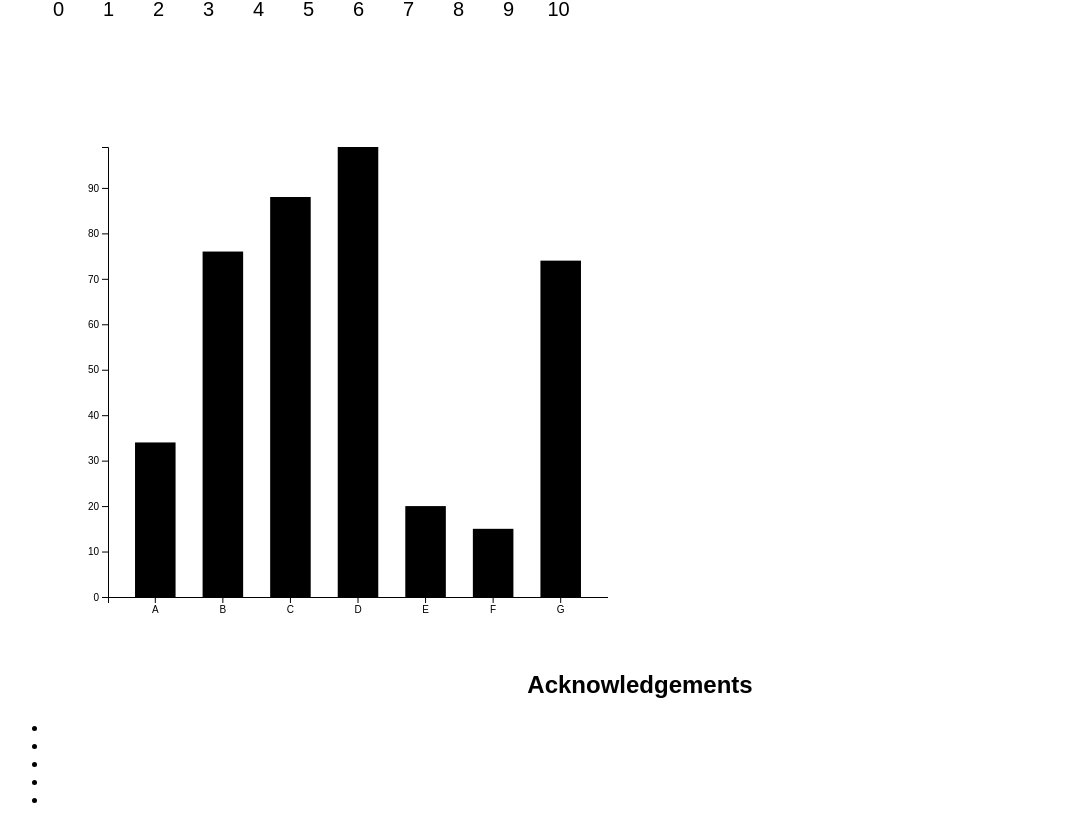
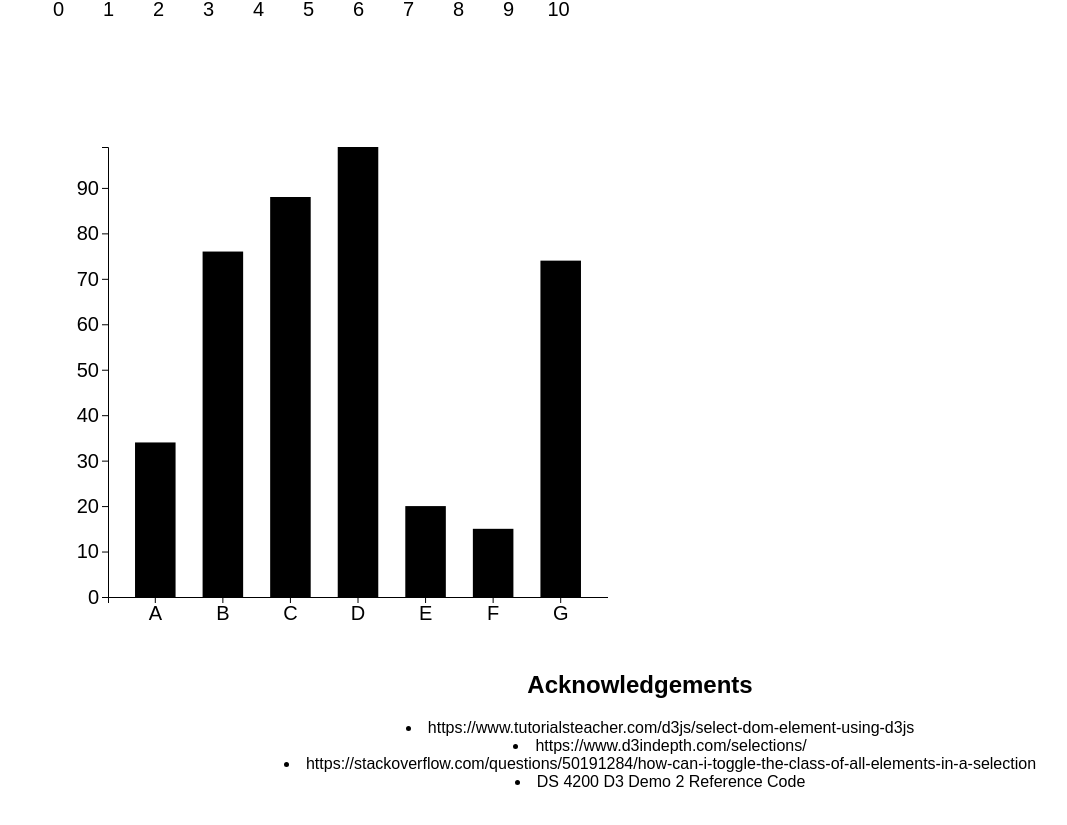
Before and after one commit to DS4200-S23-Class/hw-05-maddy-and-arlo-5, a plain HTML site: page index.html in a window 1280 px wide. Shown: the part 637-1462 px from the top of the page, without its empty margins (0-1067 px from the left). Drawn offline with Linux system fonts and the light colour scheme.

Commit message:
resolve final issues

```diff
--- a/index.html
+++ b/index.html
@@ -13,13 +13,14 @@
     <h1>hw-05: Interactive Graph with D3</h1>
 
     <div class = "container" id = "myDiv">
+
+        <!-- Left column div -->
         <div class = "Left" id = "Scatter">
-
-        </div>
-        <div class = "Left">
-
+            <div class = "vis1"></div>
+            <div class = "vis2"></div>
         </div>
 
+        <!-- Right column div -->
         <div class = "Right">
             <div id="selected_point">
                 <!-- Placeholder where the selected point coordinates will appear -->
@@ -60,26 +61,19 @@
                 </button>
             </div>
         </div>
-
-
     </div>
 
+    <!-- List resources used -->
     <h2> Acknowledgements </h2>
     <div>
          <ul>
-            <li></li>
-            <li></li>
-            <li></li>
-            <li></li>
-            <li></li>
+            <li>https://www.tutorialsteacher.com/d3js/select-dom-element-using-d3js</li>
+            <li>https://www.d3indepth.com/selections/</li>
+            <li>https://stackoverflow.com/questions/50191284/how-can-i-toggle-the-class-of-all-elements-in-a-selection</li>
+            <li>DS 4200 D3 Demo 2 Reference Code</li>
         </ul>
-
     </div>
-
-
-
 
     <script src="js/d3.v6.1.1/main.js"></script>
 </body>
-
 </html>
--- a/js/d3.v6.1.1/main.js
+++ b/js/d3.v6.1.1/main.js
@@ -1,24 +1,24 @@
 // Homework 5 JS Code
 
+// creating constant visualization dimenions
 const FRAME_HEIGHT = 600;
 const FRAME_WIDTH = 600;
 const MARGINS = {left: 50, right: 50, top: 50, bottom: 50};
 
-// setting vis dmiensions
 const VIS_HEIGHT = FRAME_HEIGHT - MARGINS.top - MARGINS.bottom;
 const VIS_WIDTH = FRAME_WIDTH - MARGINS.left - MARGINS.right;
 
 
-// functions for event handling
+// general functions for event handling for points
 function pointHoveredOn(event, d) {
                     d3.select(this)
                         .style('fill', 'yellow');
-                }
+                };
 
 function pointHoveredOff(event, d) {
                     d3.select(this)
                         .style('fill', 'black');
-                }
+                };
 
 function pointClicked(event, d) {
                     let point = d3.select(this)
@@ -29,10 +29,10 @@ function pointClicked(event, d) {
                     let y = (FRAME_HEIGHT - this.getAttribute('cy') - MARGINS.top) / VIS_HEIGHT * 10
                     let newText = 'Last Point Clicked: ' + x + ", " + y;
                     document.getElementById('selected_point').innerHTML = newText;
-                    }
+                };
 
-// frame for scatter axis
-const FRAME1 = d3.select('.Left')
+// create frame for scatterplot
+const FRAME1 = d3.select('.vis1')
 				.append('svg')
 					.attr('height', FRAME_HEIGHT)
 					.attr('width', FRAME_HEIGHT)
@@ -59,7 +59,7 @@ d3.csv('data/scatter-data.csv').then((data) => {
             .range([0, VIS_HEIGHT]);
 
 
-    // plotting points onto frame, assigning attributes
+    // plotting points onto frame with size and positional attributes
 	FRAME1.selectAll('points')
 			.data(data)
 			.enter()
@@ -73,39 +73,37 @@ d3.csv('data/scatter-data.csv').then((data) => {
 				.attr('r', 10)
 				.attr('class', 'point');
 
-    // add x axis
+    // create x and y axes
 	FRAME1.append('g')
 			.attr('transform', 'translate(' + MARGINS.left + ','
 												+ (MARGINS.top + VIS_HEIGHT) +')')
 			.call(d3.axisBottom(xscale))
 				.attr('font-size', '20px');
 
-    // add y axis
     FRAME1.append('g')
             .attr('transform', 'translate(' + MARGINS.left + ','
                                                     + MARGINS.top +')')
             .call(d3.axisLeft(yscale))
                     .attr('font-size', '20px');
 
-
-
-
-    // Add event listeners
+    // add event listeners to all points
     FRAME1.selectAll('.point')
           .on('mouseover', pointHoveredOn)
           .on('mouseout', pointHoveredOff)
           .on('click', pointClicked);
-})
+});
 
-// Add point from user input
-function addUserPoint() {
+// creating function to add point from user input
+function addUserPoint(){
+
+    // taking users selected x and y values
     let x = document.getElementById("selectX").value;
     let y = document.getElementById("selectY").value;
 
+    // only adding a point if both and x and y value are chosen
+    if(x != "X-Coordinate" && y != "Y-Coordinate"){
 
-    if (x != "X-Coordinate" && y != "Y-Coordinate"){
-
-        // scaling
+        // scaling functions based on 1-10 axes already present
         const xscale = d3.scaleLinear()
                 .domain([0, 10])
                 .range([0, VIS_WIDTH]);
@@ -114,53 +112,66 @@ function addUserPoint() {
                 .range([0, VIS_HEIGHT]);
 
         // adding point
-        let point = document.createElementNS("http:///www.w3.org/2000/svg", "circle");
-        point.setAttribute("cx", xscale(x));
-        point.setAttribute("cy", yscale(y));
+        let frame = document.getElementById('FRAME1')
+        let point = document.createElementNS('http://www.w3.org/2000/svg', 'circle'); ;
+        point.setAttribute("cx", xscale(x) + MARGINS.left);
+        point.setAttribute("cy", yscale(y) + MARGINS.top);
         point.setAttribute("r", 10);
-        document.getElementById('FRAME1').appendChild(point);
+        frame.appendChild(point);
 
         // adding point functionality
         point.addEventListener("mouseover", pointHoveredOn);
         point.addEventListener("mouseout", pointHoveredOff);
         point.addEventListener("click", pointClicked);
+}};
 
-}}
-
-// Add button functionality
+// add button functionality
 document.getElementById("subButton").addEventListener("click", addUserPoint);
 
 // add frame for bar chart
-const svg = d3.select('.Left')
+const FRAME2 = d3.select('.vis2')
 				.append('svg')
 					.attr('height', FRAME_HEIGHT)
 					.attr('width', FRAME_HEIGHT)
-					.attr('class', "frame");
+					.attr('class', 'frame')
+                    .attr('id', 'FRAME2');
 
 // read in the bar chart data
 d3.csv('data/bar-data.csv').then((data) => {
 
+   // create scaling functions
+    let X_SCALE = d3.scaleBand()
+                        .range([0, VIS_WIDTH])
+                        .padding(0.4);
+    let Y_SCALE =  d3.scaleLinear()
+                        .range([VIS_HEIGHT - 50,0]);
 
-    // Max values for scaling functions
-    const MAX_X = data.length;
-    const MAX_Y = d3.max(data, (d) => {
-                                return parseInt(d.amount)
-                            });
+    // initialize g for axis
+    let g = FRAME2.append("g").attr("transform", "translate(" +100+","+100+")");
 
-   // scaling functions
-    let X_SCALE = d3.scaleBand().range([0, VIS_WIDTH]).padding(0.4)
-    let Y_SCALE =  d3.scaleLinear().range([VIS_HEIGHT - 50,0]);
+        // mapping letter categories to the axis
+        X_SCALE.domain(data.map((d)=>{
+                                    return d.category;
+                                }));
 
-    let g = svg.append("g").attr("transform", "translate(" +100+","+100+")");
+        // scaling y values
+        Y_SCALE.domain([0,d3.max(data, (d)=> {
+                                        return d.amount;
+                                    })]);
 
-        X_SCALE.domain(data.map((d)=>{return d.category;}));
-        Y_SCALE.domain([0,d3.max(data, (d)=> {return d.amount;})]);
-        g.append("g").attr('transform','translate(0,' + (VIS_HEIGHT - 50) + ')')
+        // append
+        g.append("g")
+            .attr('transform','translate(0,' + (VIS_HEIGHT - 50) + ')')
             .call(d3.axisBottom(X_SCALE))
+            .attr("font-size", '20px');
 
-        g.append('g').call(d3.axisLeft(Y_SCALE).tickFormat((d)=>{
-            return d;
-        }).ticks(8));
+        g.append('g')
+            .call(d3.axisLeft(Y_SCALE)
+            .tickFormat((d)=>{
+                            return d;
+                        }).ticks(8))
+            .attr("font-size", '20px')
+            ;
 
     // append all bars to chart
     g.selectAll(".bar")
@@ -172,42 +183,34 @@ d3.csv('data/bar-data.csv').then((data) => {
         .attr("width", X_SCALE.bandwidth())
         .attr("height", (d) => {return VIS_HEIGHT - Y_SCALE(d.amount) -50;});
 
-    // Tooltip
-    const TOOLTIP = d3.select(".Left")
+    // initialize tooltip
+    const TOOLTIP = d3.select(".vis2")
                         .append("div")
                           .attr("class", "tooltip")
                           .style("opacity", 0);
 
-    // event handler functions
+    // create barchart event handler functions
     function handleMouseover(event, d) {
         TOOLTIP.style("opacity", 1);
         d3.select(this)
             .style('fill', 'yellow');
-
     }
 
     function handleMousemove(event, d) {
-      TOOLTIP.html("Name: " + d.category + "<br>Value: " + d.amount)
-              .style("left", (event.pageX + 10) + "px")
-              .style("top", (event.pageY - 50) + "px");
+      TOOLTIP.html("Bar: " + d.category + "<br>Value: " + d.amount)
+                    .style("left", (event.pageX + 50) + "px")
+                    .style("top", (event.pageY + 50) + "px");
     }
 
     function handleMouseleave(event, d) {
         TOOLTIP.style("opacity", 0);
-         d3.select(this)
+        d3.select(this)
             .style('fill', 'black');
     }
 
-    // Add event listeners
+    // add event listeners to bars
     g.selectAll(".bar")
-          .on("mouseover", handleMouseover) //add event listeners
+          .on("mouseover", handleMouseover)
           .on("mousemove", handleMousemove)
           .on("mouseleave", handleMouseleave);
-
-    // Add x axis
-    g.append("g")
-          .attr("transform", "translate(" + MARGINS.left +
-                "," + (VIS_HEIGHT + MARGINS.top) + ")")
-          .call(d3.axisBottom(X_SCALE).ticks(4))
-            .attr("font-size", '20px');
     });
--- a/style.css
+++ b/style.css
@@ -1,13 +1,13 @@
+/* center all text */
 h1 {text-align: center;}
+h2 {text-align: center;}
+ul {text-align: center; list-style-position: inside; }
 
-h2 {text-align: center;}
-head {
-    font-family: Arial;
-}
 body {
     font-family: Arial;
 }
 
+/* styling for columns with correct proportions */
 .container {
     display: flex;
     flex-direction: row;
@@ -24,11 +24,17 @@ body {
 
 }
 
+/* styling for functionality */
 .clicked {
     stroke-width: 3px;
     stroke: rgb(178, 123, 229);
 }
 
-.centered{
-    text-align: center;
-}
+.tooltip {
+    position: absolute;
+    background-color: rgb(180, 178, 178);
+    border:  solid;
+    border-width: 2px;
+    border-radius: 5px;
+    padding: 5px;
+  }
```
